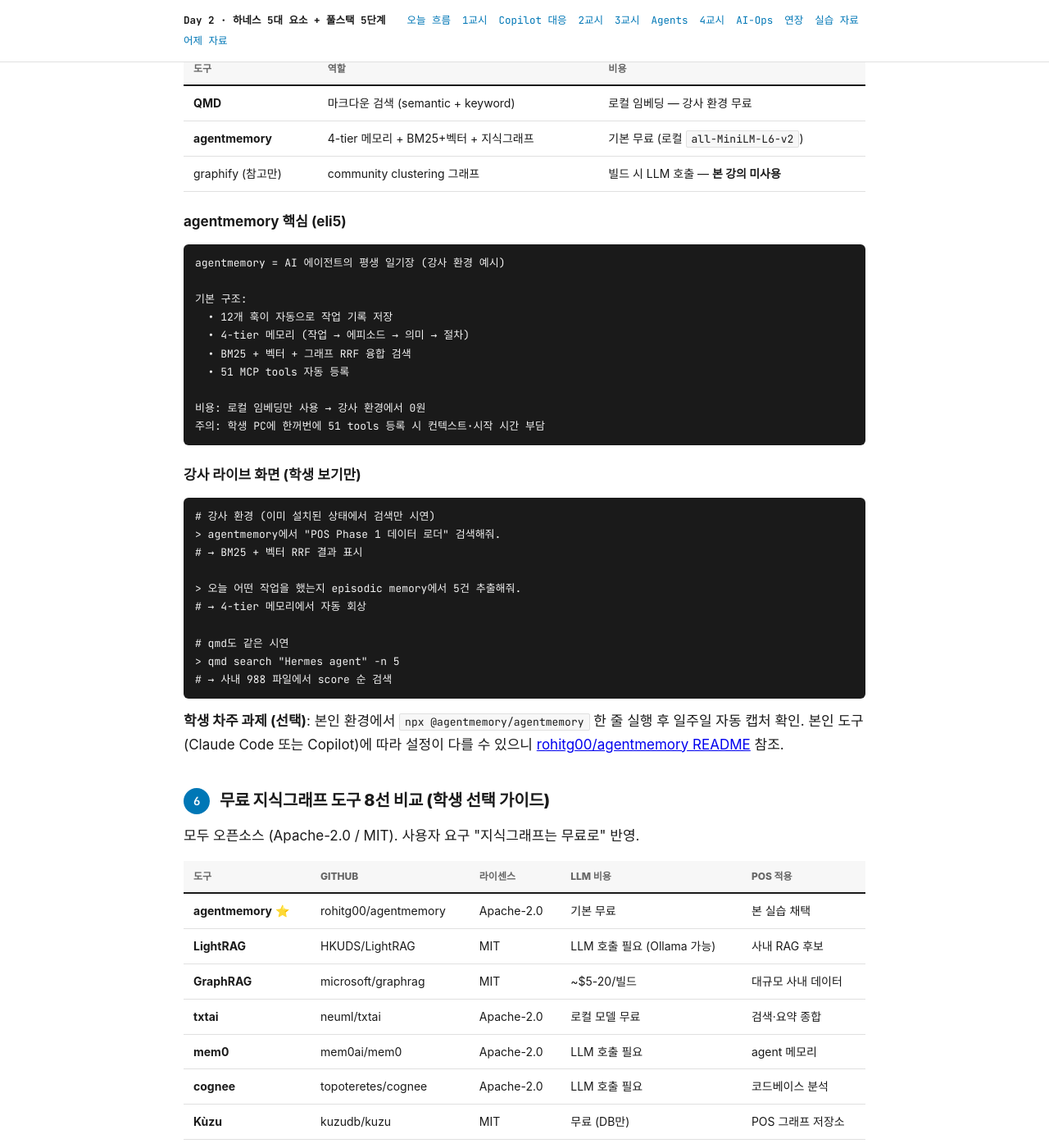
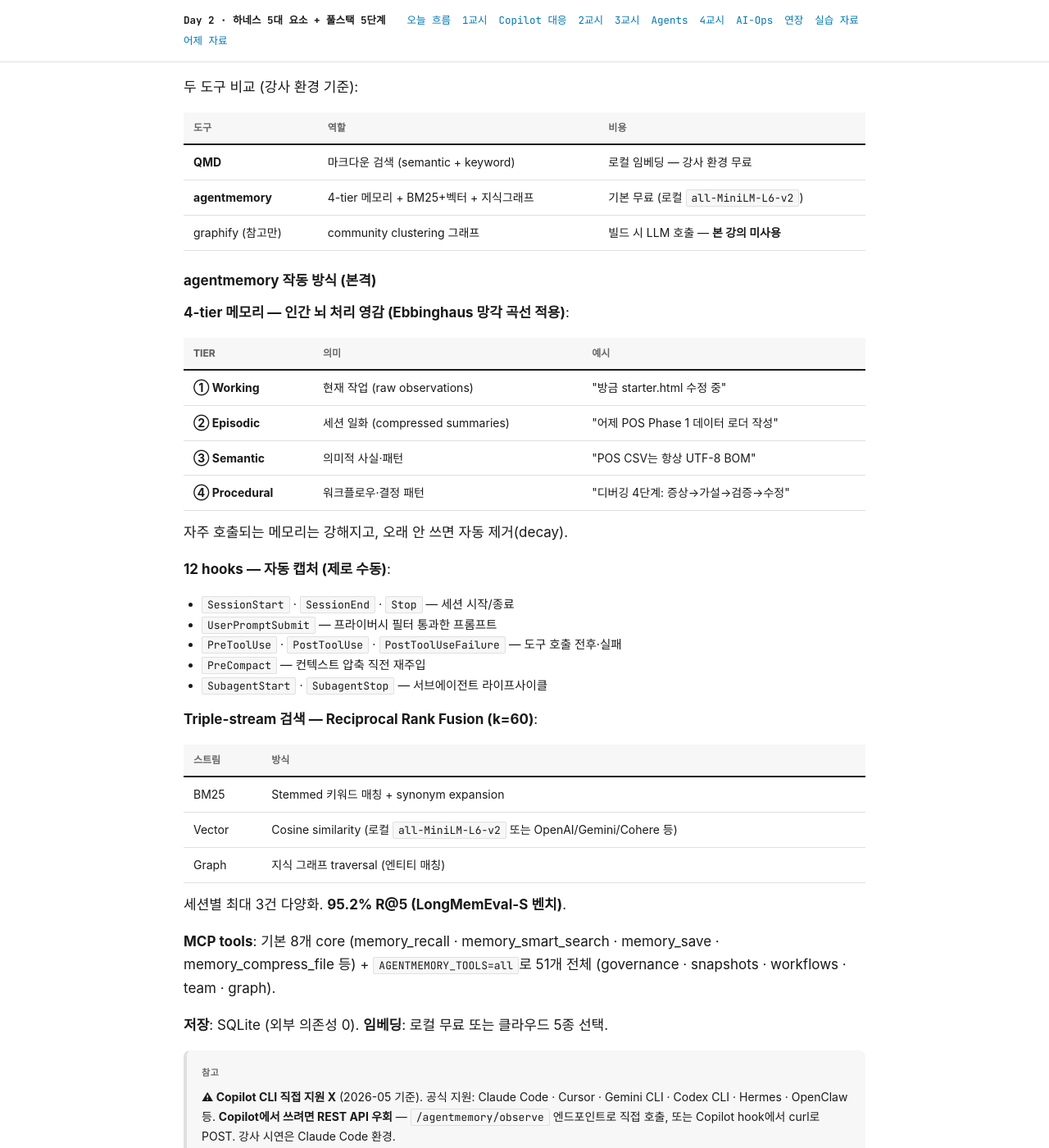
Before and after one commit to daniel8824-del/claude-pos-fullstack-day2, a Jekyll site: the page docs/index.html, which Jekyll copies as it is, in a window 1280 px wide and 1400 px high, scrolled down 16109 px. Shown: the whole window at 82% size. Built offline with Jekyll 4.4.1, drawn with Linux system fonts in a browser that asks for light colours; some web fonts are replaced; some of the changed text lies outside the part shown.

Commit message:
feat: agentmemory 작동 방식 본격 보강 + Copilot 미지원 정직 + Phase 5 톤 낮춤
agentmemory 깊이 보강 (§7차시):
- 4-tier 메모리 표 (Working·Episodic·Semantic·Procedural + 예시·Ebbinghaus 망각)
- 12 hooks 정확한 이름 (SessionStart/End·UserPromptSubmit·Pre/Post ToolUse·
  PreCompact·SubagentStart/Stop·Stop·PostToolUseFailure)
- Triple-stream 검색 (BM25 + Vector + Graph RRF k=60, 95.2% R@5 LongMemEval-S)
- MCP tools 8 core + AGENTMEMORY_TOOLS=all 51개 명세
- SQLite + 임베딩 5종 (로컬 all-MiniLM-L6-v2 / OpenAI / Gemini / Cohere / Voyage)

Copilot CLI 정직 회수 (사실 정정):
- 이전: '도구 무관 — Claude Code·Copilot 동일 npx 설치' (부정확)
- 정정: 'Copilot CLI 직접 지원 X (2026-05)'
  공식: Claude Code · Cursor · Gemini CLI · Codex CLI · Hermes · OpenClaw
  Copilot은 REST API (/agentmemory/observe) 우회 가능
- Copilot 매핑 표에도 동일 정정

Phase 5 배포 톤 낮춤 (사용자 요구):
- '결과물이 GitHub Pages가 될 필요 없음' 반영
- 로컬 정적 HTML 기본 + GitHub Pages는 선택 (회사 데이터 보안 주의)
- 3가지 옵션 표 (로컬·사내 git private·GitHub public)
- 회사 데이터 절대 GitHub public 금지 안내

Co-Authored-By: Claude Opus 4.7 (1M context) <noreply@anthropic.com>

```diff
--- a/docs/index.html
+++ b/docs/index.html
@@ -707,8 +707,8 @@
       </tr>
       <tr>
         <td>QMD · agentmemory</td>
-        <td>npx 설치는 도구 무관. <strong>강의 시간엔 강사 시연만</strong>, 학생 본격 설치는 차주 과제.</td>
-        <td>agentmemory는 12 hooks + 4 skills + 51 MCP tools가 한 번에 등록되어 학생 환경 부담 — 차주 본인 PC에서 천천히 설치 권장.</td>
+        <td><strong>agentmemory는 Copilot CLI 직접 지원 X</strong> (2026-05). REST API 우회 필요</td>
+        <td>강사 시연(Claude Code) → 학생 차주 본인 PC에서 Claude Code 설치 후 시도, 또는 Copilot에 REST API 우회 (curl POST <code class="inline">/agentmemory/observe</code>). 12 hooks · 4-tier 메모리 · 51 MCP tools가 한 번에 등록되니 환경 부담 있음.</td>
       </tr>
       <tr>
         <td><code class="inline">/codex</code> · <code class="inline">/security-review</code> · <code class="inline">/simplify</code></td>
@@ -1038,18 +1038,47 @@ Make it work with file:// (local).</pre>
     </tbody>
   </table>
 
-  <h4>agentmemory 핵심 (eli5)</h4>
-  <pre style="background:#1a1a1a;color:#f0f0f0;padding:12px 14px;border-radius:6px;font-size:13px;">
-agentmemory = AI 에이전트의 평생 일기장 (강사 환경 예시)
+  <h4>agentmemory 작동 방식 (본격)</h4>
 
-기본 구조:
-  • 12개 훅이 자동으로 작업 기록 저장
-  • 4-tier 메모리 (작업 → 에피소드 → 의미 → 절차)
-  • BM25 + 벡터 + 그래프 RRF 융합 검색
-  • 51 MCP tools 자동 등록
+  <p><strong>4-tier 메모리 — 인간 뇌 처리 영감 (Ebbinghaus 망각 곡선 적용)</strong>:</p>
+  <table>
+    <thead><tr><th>Tier</th><th>의미</th><th>예시</th></tr></thead>
+    <tbody>
+      <tr><td><strong>① Working</strong></td><td>현재 작업 (raw observations)</td><td>"방금 starter.html 수정 중"</td></tr>
+      <tr><td><strong>② Episodic</strong></td><td>세션 일화 (compressed summaries)</td><td>"어제 POS Phase 1 데이터 로더 작성"</td></tr>
+      <tr><td><strong>③ Semantic</strong></td><td>의미적 사실·패턴</td><td>"POS CSV는 항상 UTF-8 BOM"</td></tr>
+      <tr><td><strong>④ Procedural</strong></td><td>워크플로우·결정 패턴</td><td>"디버깅 4단계: 증상→가설→검증→수정"</td></tr>
+    </tbody>
+  </table>
+  <p>자주 호출되는 메모리는 강해지고, 오래 안 쓰면 자동 제거(decay).</p>
 
-비용: 로컬 임베딩만 사용 → 강사 환경에서 0원
-주의: 학생 PC에 한꺼번에 51 tools 등록 시 컨텍스트·시작 시간 부담</pre>
+  <p><strong>12 hooks — 자동 캡처 (제로 수동)</strong>:</p>
+  <ul style="padding-left:22px;font-size:14.5px;">
+    <li><code class="inline">SessionStart</code> · <code class="inline">SessionEnd</code> · <code class="inline">Stop</code> — 세션 시작/종료</li>
+    <li><code class="inline">UserPromptSubmit</code> — 프라이버시 필터 통과한 프롬프트</li>
+    <li><code class="inline">PreToolUse</code> · <code class="inline">PostToolUse</code> · <code class="inline">PostToolUseFailure</code> — 도구 호출 전후·실패</li>
+    <li><code class="inline">PreCompact</code> — 컨텍스트 압축 직전 재주입</li>
+    <li><code class="inline">SubagentStart</code> · <code class="inline">SubagentStop</code> — 서브에이전트 라이프사이클</li>
+  </ul>
+
+  <p><strong>Triple-stream 검색 — Reciprocal Rank Fusion (k=60)</strong>:</p>
+  <table>
+    <thead><tr><th>스트림</th><th>방식</th></tr></thead>
+    <tbody>
+      <tr><td>BM25</td><td>Stemmed 키워드 매칭 + synonym expansion</td></tr>
+      <tr><td>Vector</td><td>Cosine similarity (로컬 <code class="inline">all-MiniLM-L6-v2</code> 또는 OpenAI/Gemini/Cohere 등)</td></tr>
+      <tr><td>Graph</td><td>지식 그래프 traversal (엔티티 매칭)</td></tr>
+    </tbody>
+  </table>
+  <p>세션별 최대 3건 다양화. <strong>95.2% R@5 (LongMemEval-S 벤치)</strong>.</p>
+
+  <p><strong>MCP tools</strong>: 기본 8개 core (memory_recall · memory_smart_search · memory_save · memory_compress_file 등) + <code class="inline">AGENTMEMORY_TOOLS=all</code>로 51개 전체 (governance · snapshots · workflows · team · graph).</p>
+
+  <p><strong>저장</strong>: SQLite (외부 의존성 0). <strong>임베딩</strong>: 로컬 무료 또는 클라우드 5종 선택.</p>
+
+  <div class="reference">
+    <p><strong>⚠ Copilot CLI 직접 지원 X</strong> (2026-05 기준). 공식 지원: Claude Code · Cursor · Gemini CLI · Codex CLI · Hermes · OpenClaw 등. <strong>Copilot에서 쓰려면 REST API 우회</strong> — <code class="inline">/agentmemory/observe</code> 엔드포인트로 직접 호출, 또는 Copilot hook에서 curl로 POST. 강사 시연은 Claude Code 환경.</p>
+  </div>
 
   <h4>강사 라이브 화면 (학생 보기만)</h4>
   <pre style="background:#1a1a1a;color:#f0f0f0;padding:12px 14px;border-radius:6px;font-size:13px;">
```
